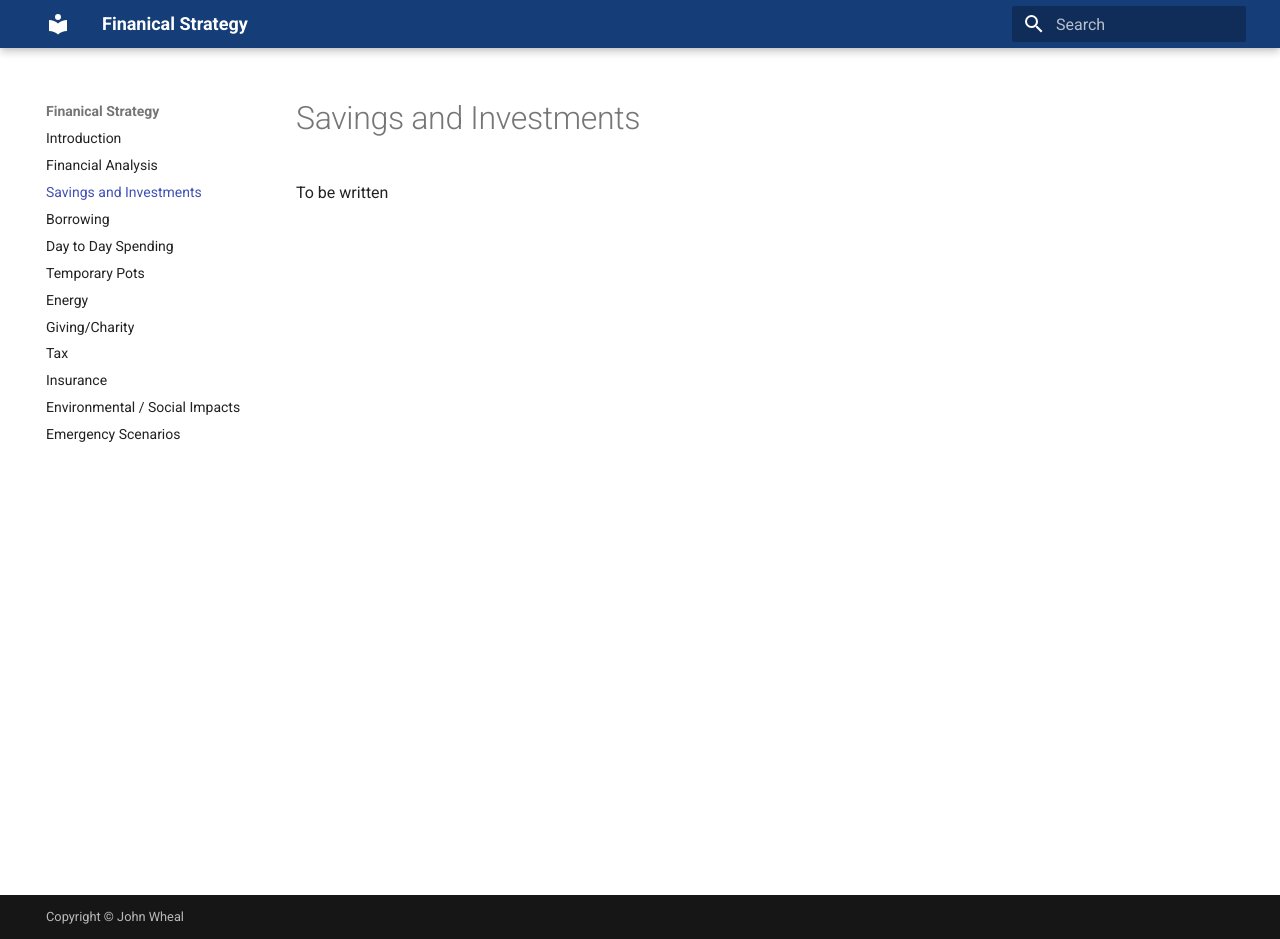
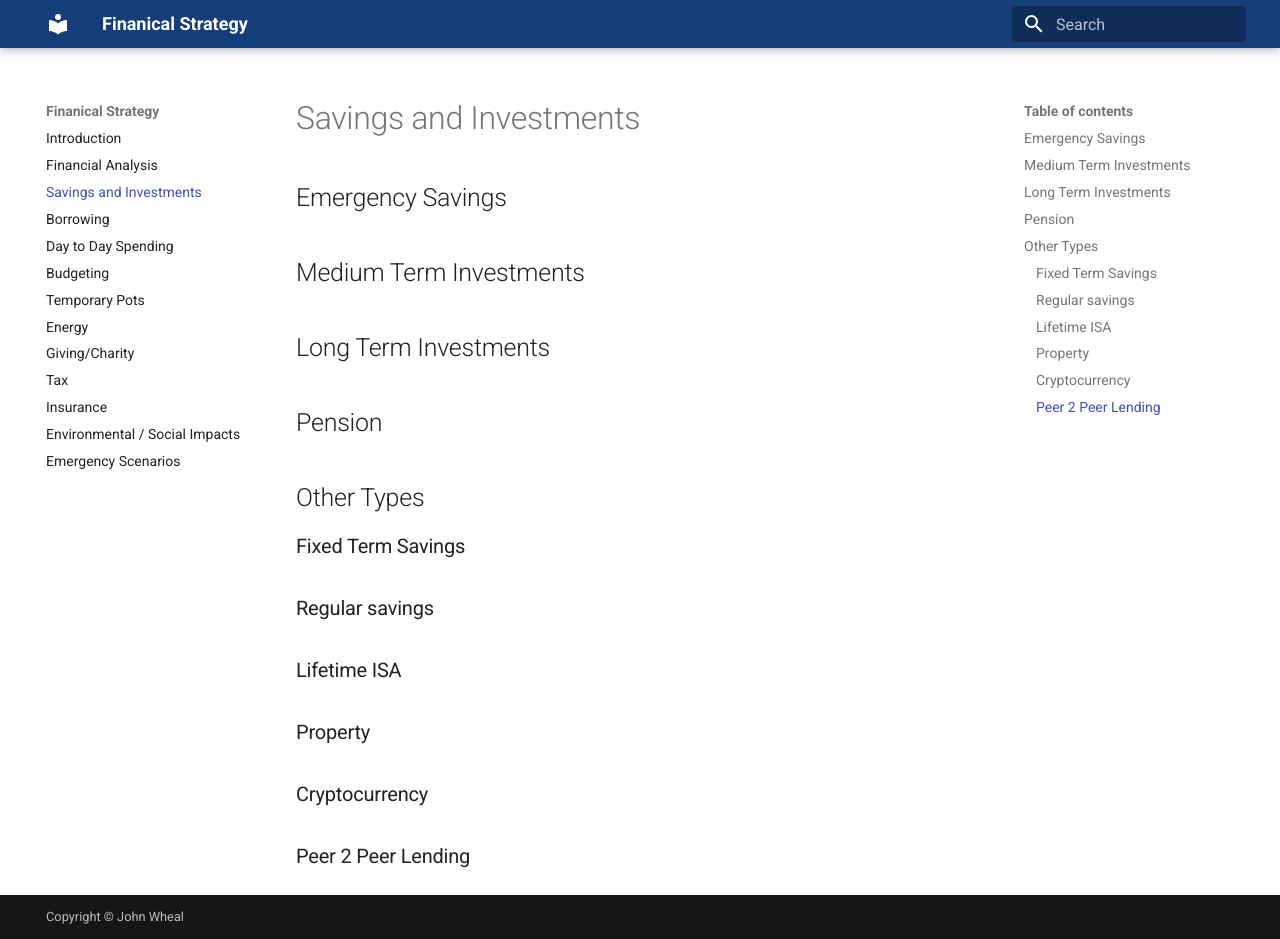
Before and after one commit to johnwheal/financial-strategy, an MkDocs documentation site: the page built from docs/savings.md, in a window 1280 px wide and 939 px high. Built offline with MkDocs 1.6.1 and Material for MkDocs 9.7.7, drawn with Linux system fonts in a browser that asks for light colours.

Commit message:
Added more placeholders

```diff
--- a/docs/savings.md
+++ b/docs/savings.md
@@ -1,3 +1,23 @@
 # Savings and Investments
 
-To be written
+## Emergency Savings
+
+## Medium Term Investments
+
+## Long Term Investments
+
+## Pension
+
+## Other Types
+
+### Fixed Term Savings
+
+### Regular savings
+
+### Lifetime ISA
+
+### Property
+
+### Cryptocurrency
+
+### Peer 2 Peer Lending
--- a/mkdocs.yml
+++ b/mkdocs.yml
@@ -16,6 +16,7 @@ nav:
   - 'savings.md'
   - 'borrowing.md'
   - 'day-to-day.md'
+  - 'budgeting.md'
   - 'pots.md'
   - 'energy.md'
   - 'charity.md'
```
Also changed, not shown: docs/borrowing.md (+13 -1 lines), docs/budgeting.md (added, +1 -0 lines), docs/day-to-day.md (+5 -1 lines).
